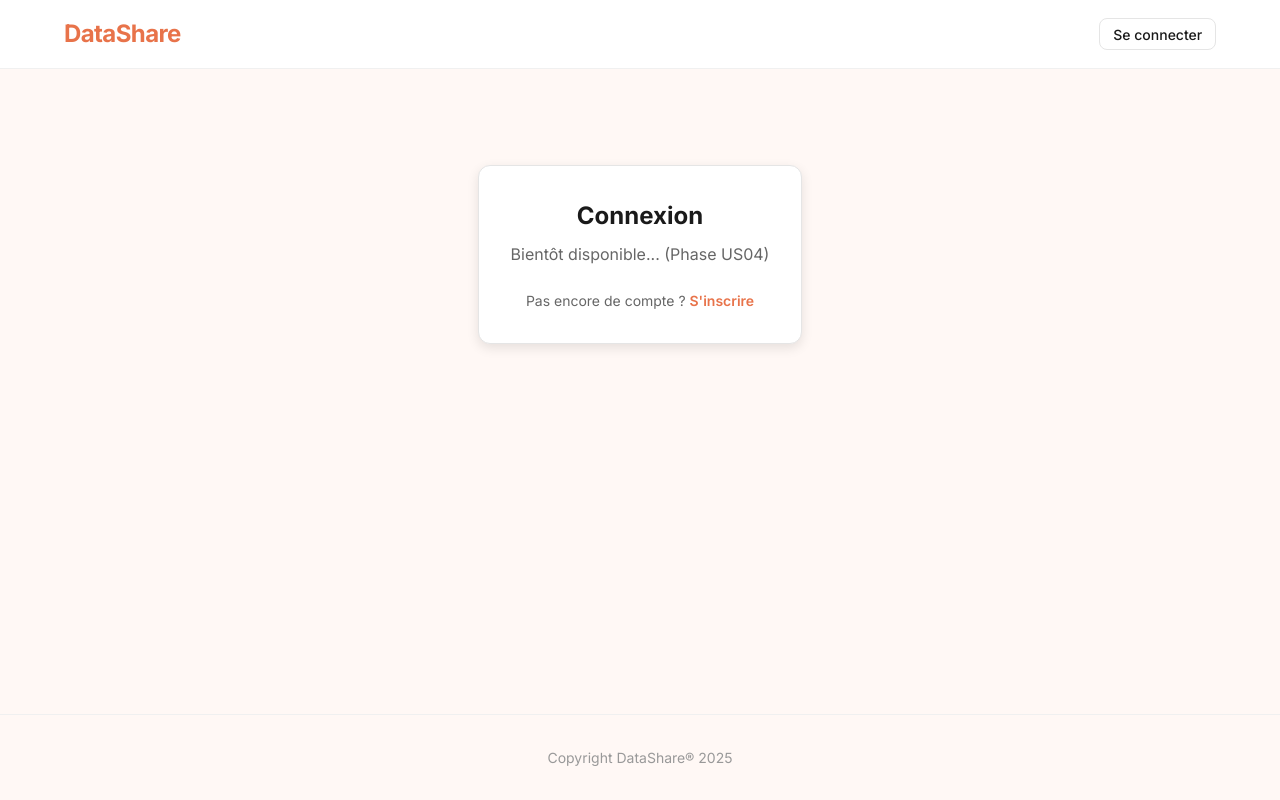
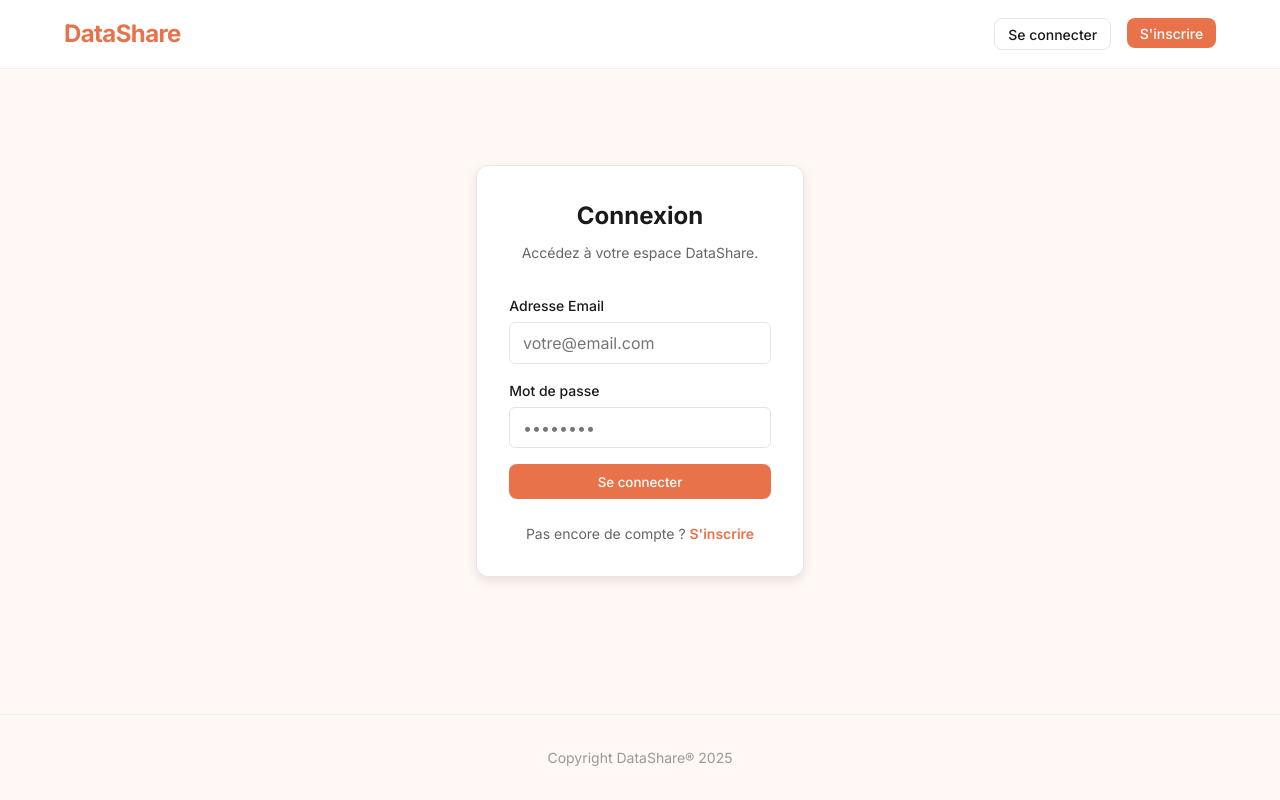
Before and after one commit to Jallalben/DataShare, a React (Vite) app in the folder frontend/: page /login in a window 1280 px wide. Built offline with nearby package versions, Linux system fonts and the light colour scheme.

Commit message:
feat(frontend): [US04] authentication context and login page

```diff
--- a/frontend/src/App.tsx
+++ b/frontend/src/App.tsx
@@ -3,6 +3,7 @@ import { Header } from './components/Header'
 import { Footer } from './components/Footer'
 import Register from './pages/Register'
 import Login from './pages/Login'
+import { AuthProvider } from './context/AuthContext'
 import heroImg from './assets/hero.png'
 import './App.css'
 
@@ -32,6 +33,7 @@ function Home() {
 
 function App() {
   return (
+    <AuthProvider>
       <div className="app-wrapper" style={{ display: 'flex', flexDirection: 'column', minHeight: '100vh' }}>
         <Header />
         <main className="container" style={{ flex: 1, padding: '2rem 0' }}>
@@ -43,6 +45,7 @@ function App() {
         </main>
         <Footer />
       </div>
+    </AuthProvider>
   )
 }
 
--- a/frontend/src/components/Header.tsx
+++ b/frontend/src/components/Header.tsx
@@ -1,7 +1,11 @@
 import React from 'react';
+import { Link } from 'react-router-dom';
 import { Button } from './Button';
+import { useAuth } from '../context/AuthContext';
 
 export const Header: React.FC = () => {
+  const { isAuthenticated, logout } = useAuth();
+
   return (
     <header className="header">
       <style>{`
@@ -23,12 +27,24 @@ export const Header: React.FC = () => {
           font-weight: 800;
           color: var(--orange);
           letter-spacing: -0.025em;
+          text-decoration: none;
         }
       `}</style>
       <div className="container header-content">
-        <div className="logo">DataShare</div>
-        <div className="nav">
-          <Button variant="outline" size="sm">Se connecter</Button>
+        <Link to="/" className="logo">DataShare</Link>
+        <div className="nav" style={{ display: 'flex', gap: '1rem' }}>
+          {isAuthenticated ? (
+            <Button variant="outline" size="sm" onClick={logout}>Se déconnecter</Button>
+          ) : (
+            <>
+              <Link to="/login" style={{ textDecoration: 'none' }}>
+                <Button variant="outline" size="sm">Se connecter</Button>
+              </Link>
+              <Link to="/register" style={{ textDecoration: 'none' }}>
+                <Button variant="primary" size="sm">S'inscrire</Button>
+              </Link>
+            </>
+          )}
         </div>
       </div>
     </header>
--- /dev/null
+++ b/frontend/src/context/AuthContext.tsx
@@ -0,0 +1,66 @@
+import React, { createContext, useContext, useState, useEffect, ReactNode } from 'react';
+import axios from 'axios';
+
+interface User {
+  id: string;
+  email: string;
+}
+
+interface AuthContextType {
+  user: User | null;
+  token: string | null;
+  login: (token: string, user: User) => void;
+  logout: () => void;
+  isAuthenticated: boolean;
+  loading: boolean;
+}
+
+const AuthContext = createContext<AuthContextType | undefined>(undefined);
+
+export const AuthProvider: React.FC<{ children: ReactNode }> = ({ children }) => {
+  const [user, setUser] = useState<User | null>(null);
+  const [token, setToken] = useState<string | null>(null);
+  const [loading, setLoading] = useState(true);
+
+  useEffect(() => {
+    const savedToken = localStorage.getItem('datashare_token');
+    const savedUser = localStorage.getItem('datashare_user');
+
+    if (savedToken && savedUser) {
+      setToken(savedToken);
+      setUser(JSON.parse(savedUser));
+      axios.defaults.headers.common['Authorization'] = `Bearer ${savedToken}`;
+    }
+    setLoading(false);
+  }, []);
+
+  const login = (newToken: string, newUser: User) => {
+    setToken(newToken);
+    setUser(newUser);
+    localStorage.setItem('datashare_token', newToken);
+    localStorage.setItem('datashare_user', JSON.stringify(newUser));
+    axios.defaults.headers.common['Authorization'] = `Bearer ${newToken}`;
+  };
+
+  const logout = () => {
+    setToken(null);
+    setUser(null);
+    localStorage.removeItem('datashare_token');
+    localStorage.removeItem('datashare_user');
+    delete axios.defaults.headers.common['Authorization'];
+  };
+
+  return (
+    <AuthContext.Provider value={{ user, token, login, logout, isAuthenticated: !!token, loading }}>
+      {children}
+    </AuthContext.Provider>
+  );
+};
+
+export const useAuth = () => {
+  const context = useContext(AuthContext);
+  if (context === undefined) {
+    throw new Error('useAuth must be used within an AuthProvider');
+  }
+  return context;
+};
--- a/frontend/src/pages/Login.tsx
+++ b/frontend/src/pages/Login.tsx
@@ -1,33 +1,91 @@
-import React from 'react';
-import { Link, useLocation } from 'react-router-dom';
+import React, { useState } from 'react';
+import { useForm } from 'react-hook-form';
+import { Link, useNavigate, useLocation } from 'react-router-dom';
+import axios from 'axios';
+import { Input } from '../components/Input';
+import { Button } from '../components/Button';
 import { Callout } from '../components/Callout';
+import { useAuth } from '../context/AuthContext';
+
+interface LoginFormData {
+  email: string;
+  password: string;
+}
 
 const Login: React.FC = () => {
+  const { register, handleSubmit, formState: { errors } } = useForm<LoginFormData>();
+  const [error, setError] = useState<string | null>(null);
+  const [loading, setLoading] = useState(false);
+  const { login } = useAuth();
+  const navigate = useNavigate();
   const location = useLocation();
+
   const searchParams = new URLSearchParams(location.search);
   const registered = searchParams.get('registered');
+
+  const onSubmit = async (data: LoginFormData) => {
+    setLoading(true);
+    setError(null);
+    try {
+      const response = await axios.post('http://localhost:3001/api/auth/login', data);
+      login(response.data.access_token, response.data.user);
+      navigate('/');
+    } catch (err: any) {
+      setError(err.response?.data?.message || "Identifiants incorrects.");
+    } finally {
+      setLoading(false);
+    }
+  };
 
   return (
     <div className="auth-container">
       <style>{`
         .auth-container { max-width: 400px; margin: 4rem auto; padding: 2rem; background: white; border-radius: var(--radius-lg); box-shadow: var(--shadow-md); border: 1px solid var(--border); }
         .auth-title { font-size: 1.5rem; font-weight: 700; margin-bottom: 0.5rem; text-align: center; }
+        .auth-subtitle { color: var(--text-secondary); text-align: center; margin-bottom: 2rem; font-size: 0.875rem; }
         .auth-footer { margin-top: 1.5rem; text-align: center; font-size: 0.875rem; color: var(--text-secondary); }
         .auth-link { color: var(--orange); font-weight: 600; text-decoration: none; }
       `}</style>
 
-      {registered && (
+      {registered && !error && (
         <Callout
           type="primary"
-          message="Compte créé avec succès ! Vous pouvez maintenant vous connecter."
+          message="Compte créé ! Vous pouvez maintenant vous connecter."
           className="mb-4"
         />
       )}
 
       <h1 className="auth-title">Connexion</h1>
-      <p style={{ textAlign: 'center', color: 'var(--text-secondary)' }}>
-        Bientôt disponible... (Phase US04)
-      </p>
+      <p className="auth-subtitle">Accédez à votre espace DataShare.</p>
+
+      {error && <Callout type="danger" message={error} className="mb-4" />}
+
+      <form onSubmit={handleSubmit(onSubmit)}>
+        <Input
+          label="Adresse Email"
+          type="email"
+          placeholder="votre@email.com"
+          error={errors.email?.message}
+          {...register('email', {
+            required: "L'email est requis",
+            pattern: { value: /^\S+@\S+$/i, message: "Email invalide" }
+          })}
+        />
+
+        <Input
+          label="Mot de passe"
+          type="password"
+          placeholder="••••••••"
+          error={errors.password?.message}
+          {...register('password', {
+            required: "Le mot de passe est requis"
+          })}
+        />
+
+        <Button type="submit" fullWidth disabled={loading}>
+          {loading ? "Connexion..." : "Se connecter"}
+        </Button>
+      </form>
 
       <div className="auth-footer">
         Pas encore de compte ? <Link to="/register" className="auth-link">S'inscrire</Link>
```
Lines whose indentation alone changed are shown as unchanged.
